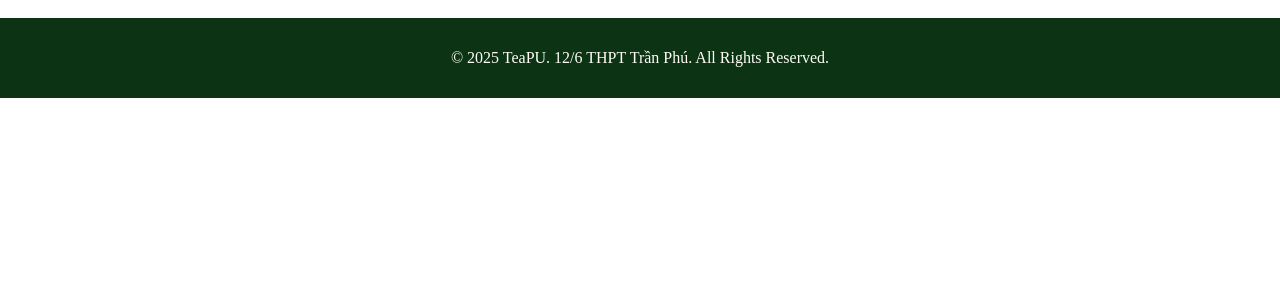
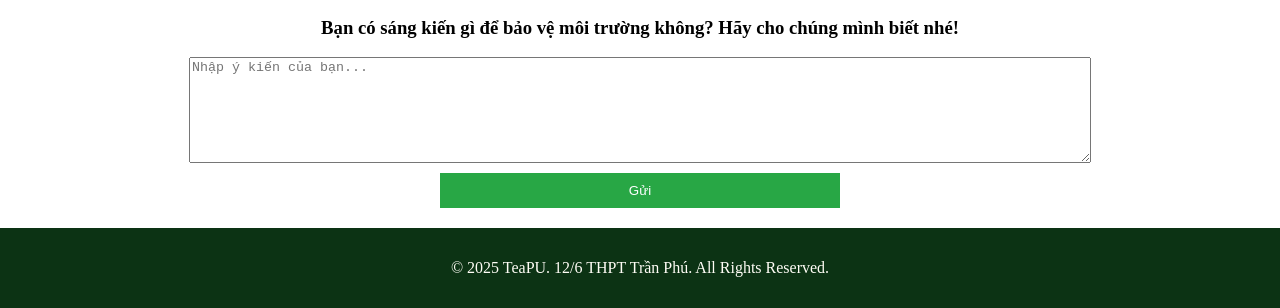
Before and after one commit to thanhhann/TeaPU, a plain HTML site: page index.html in a window 1280 px wide. Shown: the part 706-1014 px from the top of the page. Before the commit the page ends 804 px from the top, so only its background shows below. Drawn offline with Linux system fonts and the light colour scheme.

Commit message:
add form

```diff
--- a/index.css
+++ b/index.css
@@ -72,6 +72,60 @@ body {
     font-size: 26px;
     padding-top: -100px;
 }
+
+.container {
+    background: white;
+    padding: 20px;
+    border-radius: 8px;
+    box-shadow: 0 0 10px rgba(0, 0, 0, 0.1);
+    width: 300px;
+    display: flex;
+    justify-content: center;
+}
+textarea {
+    width: 70%;
+    height: 100px;
+    margin-top: 10px;
+    justify-content: center;
+    display: block;
+    margin-left: auto;
+    margin-right: auto;
+}
+button {
+    display: block;
+    margin-left: auto;
+    margin-right: auto;
+    margin-top: 10px;
+    padding: 10px;
+    width: 400px;
+    background-color: #28a745;
+    color: white;
+    border: none;
+    cursor: pointer;
+}
+button:hover {
+    background-color: #218838;
+}
+.feedback-list {
+    margin-top: 20px;
+    width: 50%;
+    max-width: 100px;
+}
+.feedback-item {
+    background: white;
+    padding: 10px;
+    margin-top: 5px;
+    border-radius: 5px;
+    box-shadow: 0 0 5px rgba(0, 0, 0, 0.1);
+}
+
+h3{
+    text-align: center;
+}
+
+
+
+
 footer {
     text-align: center;
     padding: 15px;
--- a/index.html
+++ b/index.html
@@ -25,6 +25,26 @@
         <p class="chao">Chào mừng các bạn đến với TeaPU, một trang web được lập ra với sứ mệnh giúp cho môi trường của chúng ta trở nên xanh hơn!</p>
     </div>
 
+    <div class="form">
+        <h3>Bạn có sáng kiến gì để bảo vệ môi trường không? Hãy cho chúng mình biết nhé!</h3>
+        <textarea id="feedback" placeholder="Nhập ý kiến của bạn..."></textarea>
+        <button onclick="submitFeedback()">Gửi</button>
+        <script>
+            function submitFeedback() {
+                let feedbackText = document.getElementById('feedback').value;
+                if (feedbackText.trim() === '') {
+                    alert('Vui lòng nhập ý kiến!');
+                    return;
+                }
+                let feedbackList = document.getElementById('feedback-list');
+                let feedbackItem = document.createElement('div');
+                feedbackItem.className = 'feedback-item';
+                feedbackItem.textContent = feedbackText;
+                feedbackList.prepend(feedbackItem);
+                document.getElementById('feedback').value = '';
+            }
+        </script>
+    </div>
 
     <footer>
         <p>&copy; 2025 TeaPU. 12/6 THPT Trần Phú. All Rights Reserved.</p>
```
